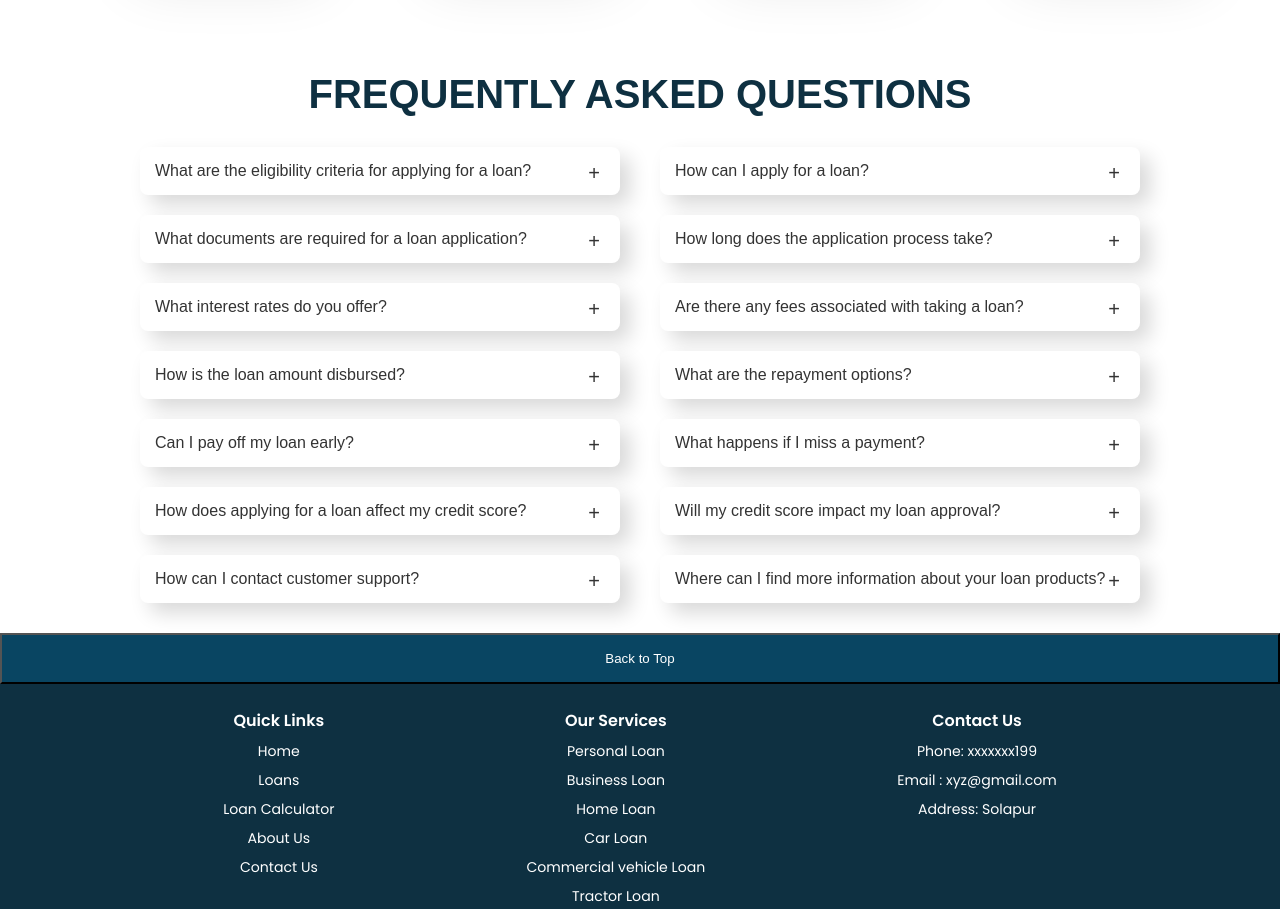
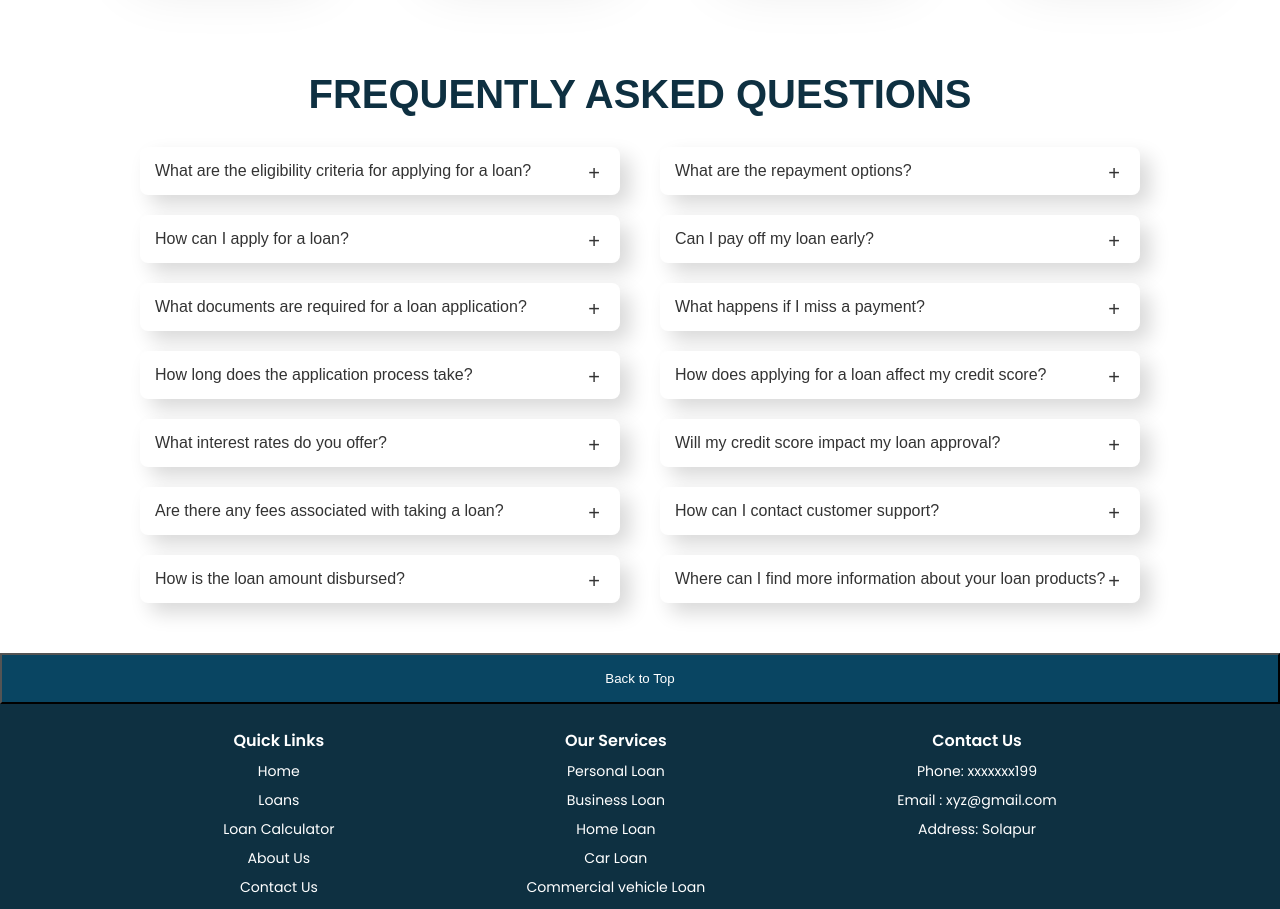
Before and after one commit to SheshNalwar/Shubham-Enterprises, a React (Vite) app: page / in a window 1280 px wide. Shown: the part 2320-3229 px from the top of the page. Built offline with nearby package versions, Linux system fonts and the light colour scheme.

Commit message:
faq section changes

```diff
--- a/src/css/homepage.css
+++ b/src/css/homepage.css
@@ -438,6 +438,9 @@ section {
 
 .faq-column {
     width: 48%;
+    position: relative;
+    margin-bottom: 20px;
+    /* Add margin to space out columns */
 }
 
 .question {
@@ -448,7 +451,7 @@ section {
     margin: 10px 0;
     border-radius: 8px;
     position: relative;
-    transition: background-color 0.3s;
+    transition: background-color 0.3s, transform 0.3s;
     box-shadow: 10px 10px 20px #00000027, inset -10px -10px 20px #ffffff2a;
 }
 
@@ -466,14 +469,21 @@ section {
 }
 
 .answer {
-    display: none;
+    max-height: 0;
+    overflow: hidden;
     width: 100%;
-    padding: 15px;
+    padding: 0 15px;
     background-color: #fff;
-    border: 1px solid #ccc;
     border-radius: 8px;
     margin-top: 10px;
     box-shadow: 0 2px 5px rgba(0, 0, 0, 0.1);
+    transition: max-height 0.3s ease, padding 0.3s ease;
+}
+
+.answer.show {
+    max-height: 200px;
+    /* adjust based on the height of your answers */
+    padding: 15px;
 }
 
 footer {
--- a/src/pages/Homepage.jsx
+++ b/src/pages/Homepage.jsx
@@ -5,7 +5,10 @@ import gsap from "gsap";
 import { Loans, Review, loanTypesData, reviewsData, faqsData } from "../Index";
 
 gsap.registerPlugin(ScrollTrigger);
+
 const Homepage = () => {
+  const [visibleAnswer, setVisibleAnswer] = useState(null);
+
   useEffect(() => {
     const backToTop = () => {
       window.scrollTo({
@@ -86,11 +89,12 @@ const Homepage = () => {
     }
   };
 
-  const [visibleAnswer, setVisibleAnswer] = useState(null);
-
   const toggleAnswer = (id) => {
     setVisibleAnswer((prevId) => (prevId === id ? null : id));
   };
+
+  const firstColumnFaqs = faqsData.slice(0, 7);
+  const secondColumnFaqs = faqsData.slice(7, 14);
 
   return (
     <>
@@ -155,8 +159,9 @@ const Homepage = () => {
         </div>
 
         <div className="faq-container">
-          {faqsData.map((faq) => (
-            <div key={faq.id} className="faq-column">
+          <div className="faq-column">
+            {firstColumnFaqs.map((faq) => (
+              <div key={faq.id}>
                 <div
                   className={`question ${visibleAnswer === faq.id ? "rotate" : ""
                     }`}
@@ -165,9 +170,25 @@ const Homepage = () => {
                   {faq.question}
                 </div>
                 <div
-                className="answer"
-                id={faq.id}
-                style={{ display: visibleAnswer === faq.id ? "block" : "none" }}
+                  className={`answer ${visibleAnswer === faq.id ? "show" : ""}`}
+                >
+                  {faq.answer}
+                </div>
+              </div>
+            ))}
+          </div>
+          <div className="faq-column">
+            {secondColumnFaqs.map((faq) => (
+              <div key={faq.id}>
+                <div
+                  className={`question ${visibleAnswer === faq.id ? "rotate" : ""
+                    }`}
+                  onClick={() => toggleAnswer(faq.id)}
+                >
+                  {faq.question}
+                </div>
+                <div
+                  className={`answer ${visibleAnswer === faq.id ? "show" : ""}`}
                 >
                   {faq.answer}
                 </div>
@@ -175,6 +196,7 @@ const Homepage = () => {
             ))}
           </div>
         </div>
+      </div>
     </>
   );
 };
```
Lines whose indentation alone changed are shown as unchanged.
